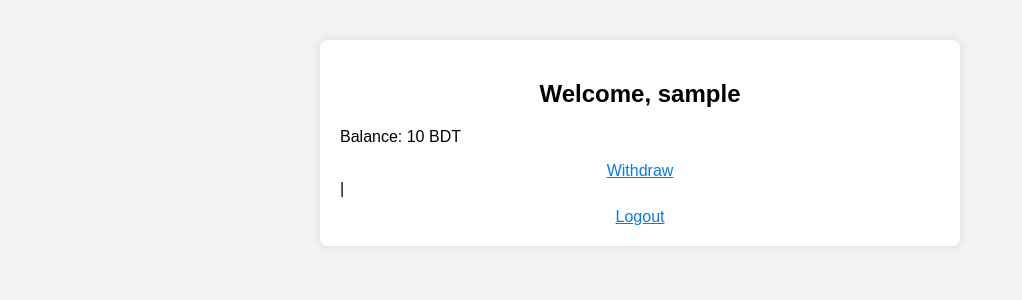
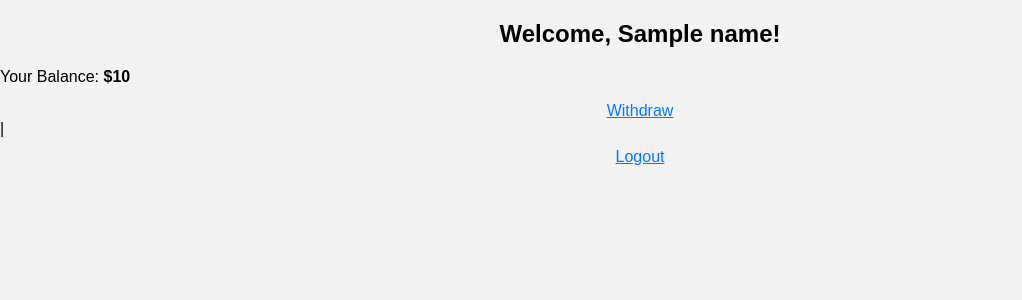
Before and after one commit to talha441/WalletoHub, a Flask app: template templates/dashboard.html in a window 1280 px wide. Shown: the top 300 px of the page, without its empty margins (0-1022 px from the left). Run offline with Flask 3, Linux system fonts and the light colour scheme; the template is opened without the code that fills it: most values are stand-ins (such as "Sample title", 1, 10 or a date in 2020).

Commit message:
Update dashboard.html

```diff
--- a/templates/dashboard.html
+++ b/templates/dashboard.html
@@ -1,8 +1,18 @@
-{% extends 'base.html' %}
-{% block title %}Dashboard{% endblock %}
-{% block content %}
-<h2>Welcome, {{ username }}</h2>
-<p>Balance: {{ balance }} BDT</p>
-<a href="/withdraw">Withdraw</a> |
-<a href="/logout">Logout</a>
-{% endblock %}
+<!DOCTYPE html>
+<html>
+<head>
+  <title>Dashboard - WalletoHub</title>
+  <link rel="stylesheet" href="/static/style.css">
+</head>
+<body>
+  <div class="dashboard">
+    <h2>Welcome, {{ name }}!</h2>
+    <p>Your Balance: <strong>${{ balance }}</strong></p>
+    <a href="/withdraw">Withdraw</a> |
+    <a href="/logout">Logout</a>
+    {% if session['email'] == 'admin@gmail.com' %}
+      | <a href="/admin">Admin Panel</a>
+    {% endif %}
+  </div>
+</body>
+</html>
```
